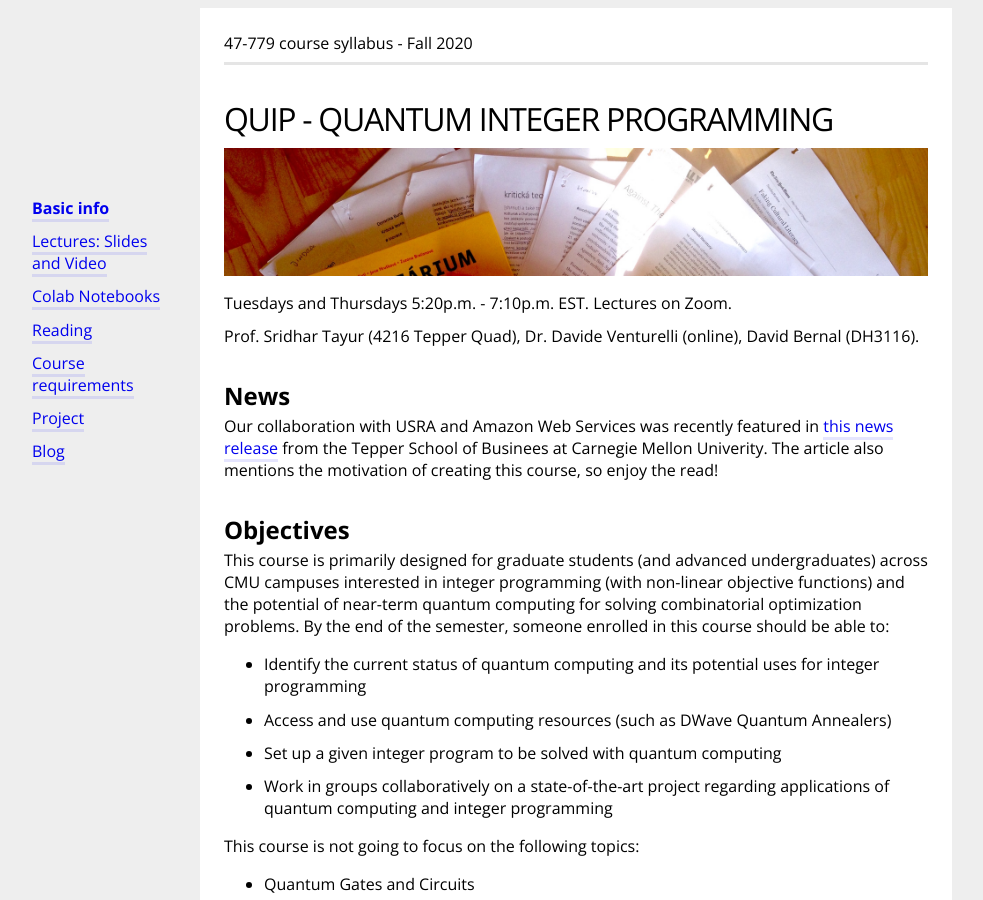
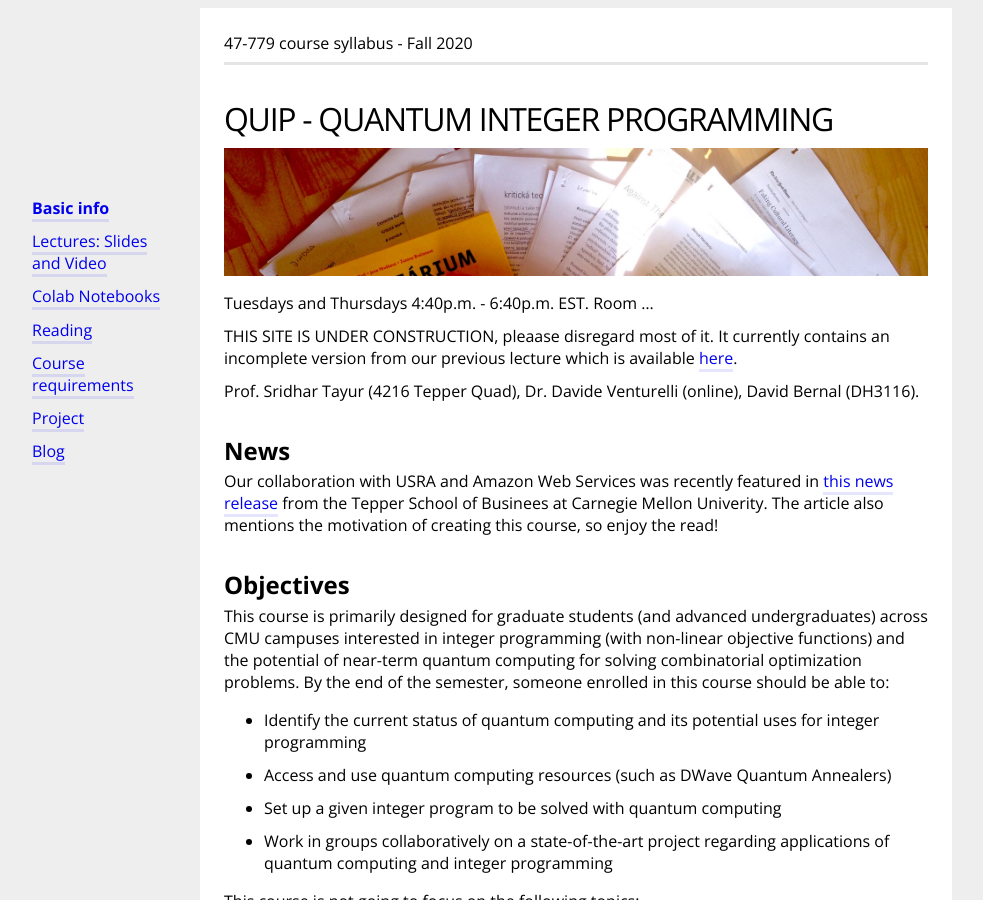
Before and after one commit to bernalde/QuIPML, a Jekyll site: the page built from index.md, in a window 1280 px wide and 900 px high. Shown: the whole window, without its empty margins (64-1047 px from the left). Built offline with Jekyll 4.4.1, drawn with Linux system fonts in a browser that asks for light colours.

Commit message:
Add notice of incompleteness

```diff
--- a/index.md
+++ b/index.md
@@ -8,7 +8,9 @@ menuPosition: 1
 
 <img src="{{ site.baseurl }}/style/header.jpg" width="100%">
 
-Tuesdays and Thursdays 5:20p.m. - 7:10p.m. EST. Lectures on Zoom.
+Tuesdays and Thursdays 4:40p.m. - 6:40p.m. EST. Room ...
+
+THIS SITE IS UNDER CONSTRUCTION, pleaase disregard most of it. It currently contains an incomplete version from our previous lecture which is available [here](https://bernalde.github.io/QuIP/).
 
 Prof. Sridhar Tayur (4216 Tepper Quad), Dr. Davide Venturelli (online), David Bernal (DH3116).
 
```
Also changed, not shown: other parts of index.md (+1 -1 lines).
